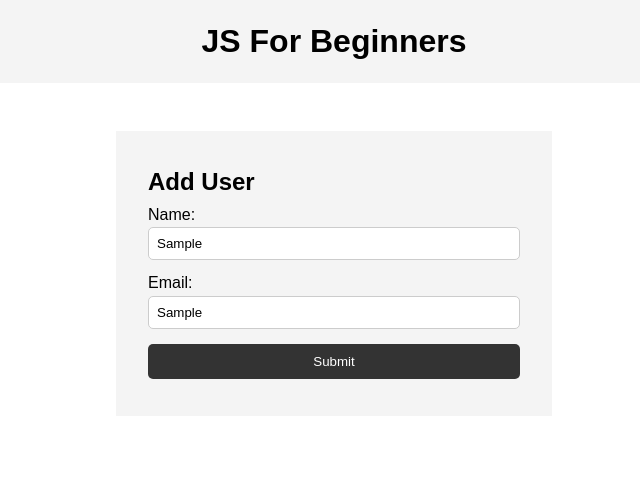
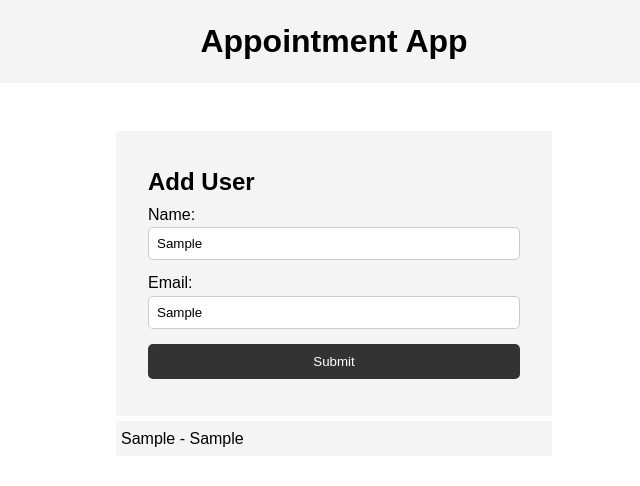
Before and after one commit to AksshayaSivakumar/Booking_Appointment_and_Expense_Tracker, a plain HTML site: page register.html in a window 1280 px wide. Both pictures are taken after typing "Sample", "Sample" into the empty fields and a click on the input "Submit". Shown: the whole page, without its empty margins (306-946 px from the left). Drawn offline with Linux system fonts and the light colour scheme.

Commit message:
adding more users in app

```diff
--- a/main.js
+++ b/main.js
@@ -1,6 +1,7 @@
 const myForm = document.querySelector('#my-form');
 const nameInput = document.querySelector('#name');
 const emailInput = document.querySelector('#email');
+const itemlist=document.querySelector('#users')
 
 myForm.addEventListener('submit', onSubmit);
 
@@ -8,17 +9,16 @@ function onSubmit(e)
 {
   e.preventDefault();
 
-  let user={
-    name1:"Divya",
-    email1:"divya@gmail.com",
+  var name=JSON.stringify(nameInput.value);
+  var email=JSON.stringify(emailInput.value);
+  localStorage.setItem(name, email);
+ var name1=JSON.parse(name);
+ var email1=JSON.parse(email);
+  var li=document.createElement('li')
 
-   name2:"Akss",
-   email2:"akss@gmail.com"
-  };
-  var details=JSON.stringify(user);
-
-  localStorage.setItem("users",details);
-  //var user=JSON.parse(localStorage.getItem(name));
-  console.log(details);
-
+li.className='list-group-item'
+li.appendChild(document.createTextNode(name1))
+li.appendChild(document.createTextNode(" - "))
+li.appendChild(document.createTextNode(email1))
+itemlist.appendChild(li)
 }
--- a/register.html
+++ b/register.html
@@ -4,12 +4,12 @@
     <meta charset="UTF-8" />
     <meta name="viewport" content="width=device-width, initial-scale=1.0" />
     <meta http-equiv="X-UA-Compatible" content="ie=edge" />
-    <title>JS For Beginners</title>
+    <title>Appointment App</title>
     <link rel="stylesheet" href="style.css">
   </head>
   <body>
     <header>
-      <h1>JS For Beginners</h1>
+      <h1>Appointment App</h1>
     </header>
 
     <section class="container">
```
